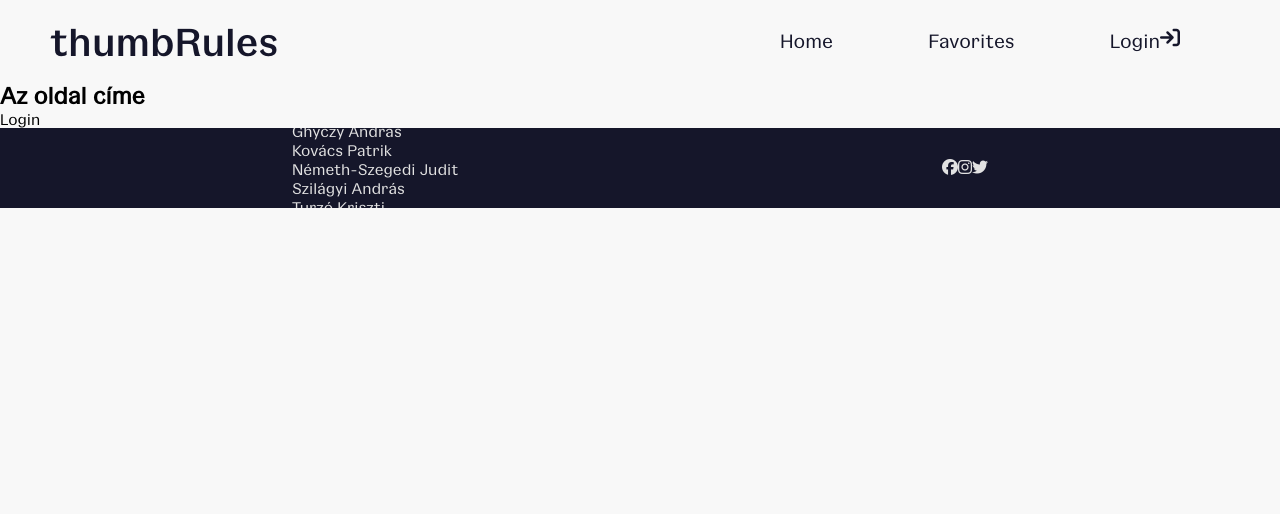
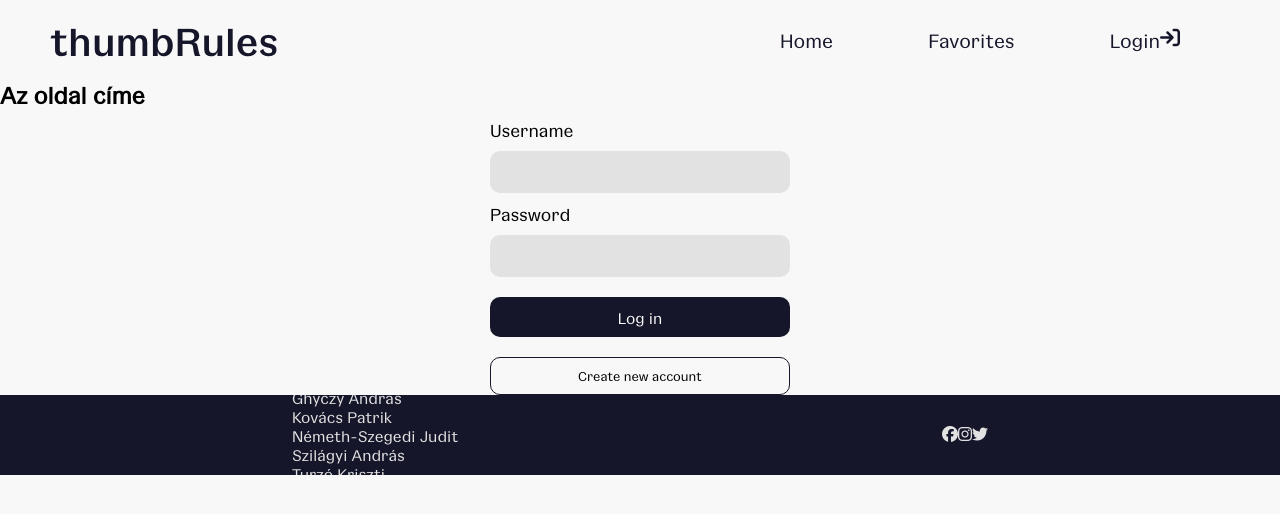
Before and after one commit to NemethSzegediJudit/japanese-artwork-gallery, a React (Create React App) app in the folder artworks/: page /login in a window 1280 px wide. Shown: the top 514 px of the page. Built offline with nearby package versions, Linux system fonts and the light colour scheme.

Commit message:
login structure and css

```diff
--- a/artworks/src/pages/Login.css
+++ b/artworks/src/pages/Login.css
@@ -0,0 +1,43 @@
+.login-wrapper {
+  width: 300px;
+  margin: auto;
+}
+
+.login-wrapper p {
+  padding: 10px 0;
+}
+
+form {
+  font-size: 18px;
+  margin: auto;
+}
+
+input {
+  color: #333333;
+  background-color: #e2e2e2;
+  border-radius: 10px;
+  padding: 10px 20px;
+  width: 100%;
+}
+
+.login {
+  width: 100%;
+  height: 40px;
+  border-radius: 10px;
+  font-size: 16px;
+  background-color: #15162a;
+  color: #f8f8f8;
+  margin: 20px auto 0;
+}
+
+.new-account {
+  width: 100%;
+  border: #15162a solid 1px;
+  border-radius: 10px;
+  padding: 10px 15px;
+  margin: 20px auto 0;
+}
+
+.login-wrapper button {
+  display: block;
+}
--- a/artworks/src/pages/Login.jsx
+++ b/artworks/src/pages/Login.jsx
@@ -1,11 +1,29 @@
 import React from "react";
 import Page from "../layout/Page";
-import "./Login.css"
+import "./Login.css";
 
 export default function Login() {
   return (
     <Page>
-      <div>Login</div>
+      <div className="login-wrapper">
+        <form>
+          <label>
+            <p>Username</p>
+            <input type="text" />
+          </label>
+          <label>
+            <p>Password</p>
+            <input type="password" />
+          </label>
+          <div>
+            <button type="submit" className="login">
+              Log in
+            </button>
+          </div>
+        </form>
+        <button className="new-account">Create new account</button>
+      </div>
+
     </Page>
   );
 }
```
